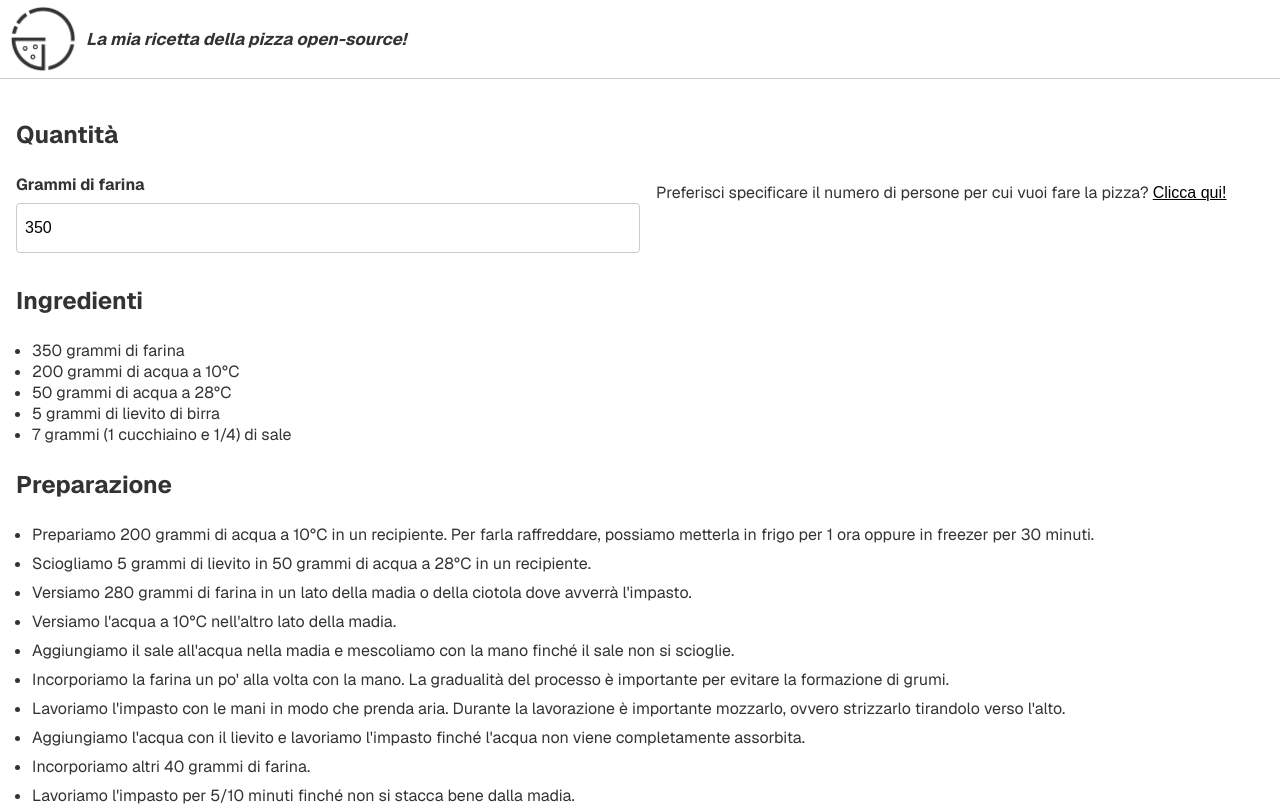
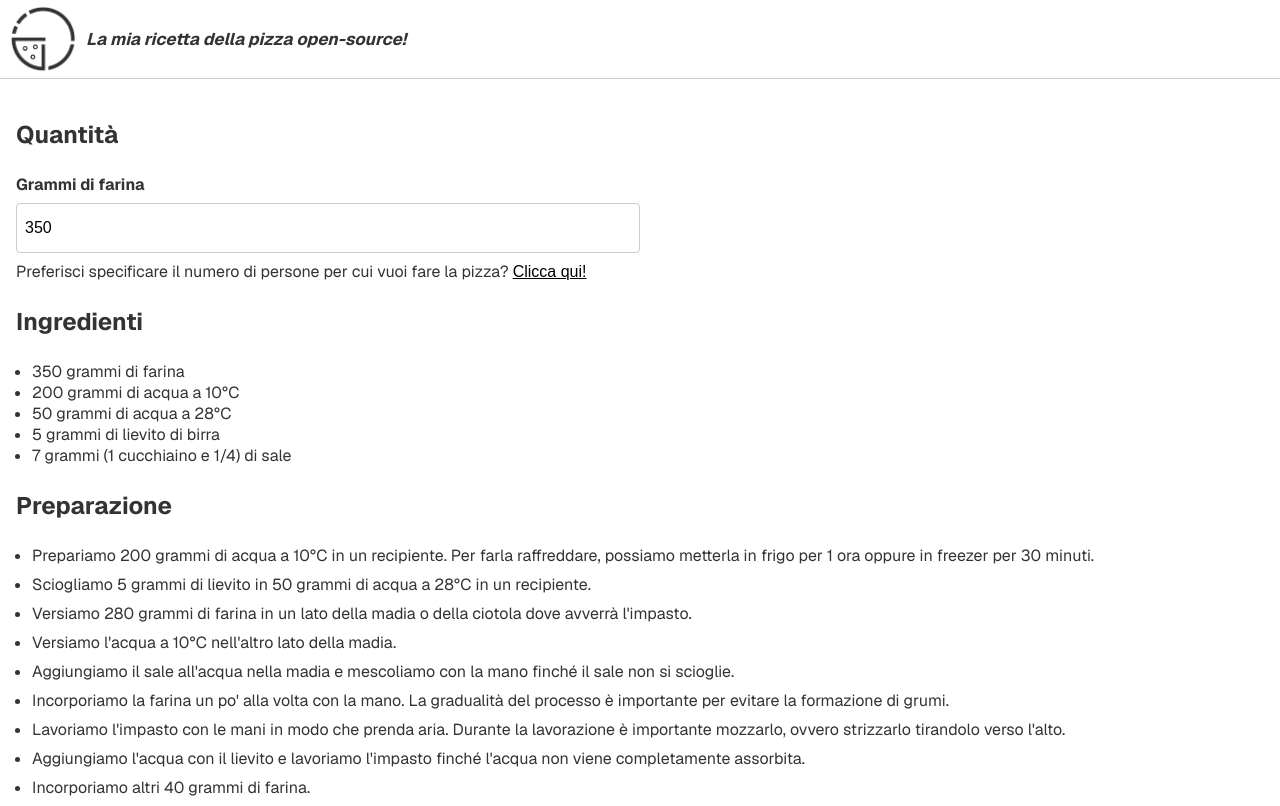
Before and after one commit to dapids/my-pizza, a Next.js app: page / in a window 1280 px wide. Shown: the top 806 px of the page. Built offline with nearby package versions, Linux system fonts and the light colour scheme.

Commit message:
Fix layout issue with input fields on desktop

```diff
--- a/src/app/page.module.css
+++ b/src/app/page.module.css
@@ -17,26 +17,10 @@
   padding: 16px 16px 32px;
 }
 
-#form {
-  display: flex;
-  flex-direction: row;
-
-  @media screen and (max-width: 768px) {
-    flex-direction: column;
-  }
-}
-
 .input {
-  flex-grow: 1;
-  margin-right: 16px;
   max-width: 50%;
 
-  &:last-child {
-    margin-right: 0;
-  }
-
-  @media screen and (max-width: 768px) {
-    margin-right: 0;
+  @media screen and (max-width: 1024px) {
     max-width: 100%;
   }
 }
--- a/src/app/page.tsx
+++ b/src/app/page.tsx
@@ -94,26 +94,30 @@ export default function Home() {
           <h2>Quantità</h2>
 
           {peopleSelected ? (
-            <div id={styles.form}>
+            <div>
               <div className={styles.input}>
                 <label htmlFor="number-of-people">Numero di persone</label>
                 <input id="number-of-people" min="1" onChange={onNumberOfPeopleChange} step="1" type="number" value={numberOfPeopleSelected} />
               </div>
 
+              <div>
                 <p>
                   Preferisci specificare la quantità di farina che vuoi utilizzare? <button onClick={onPeopleSelected(false)}>Clicca qui!</button>
                 </p>
               </div>
+            </div>
           ) : (
-            <div id={styles.form}>
+            <div>
               <div className={styles.input}>
                 <label htmlFor="flour-grams">Grammi di farina</label>
                 <input id="flour-grams" min="50" onChange={onFlourGramsChange} step="50" type="number" value={flourGramsSelected} />
               </div>
 
+              <div>
                 <p>
                   Preferisci specificare il numero di persone per cui vuoi fare la pizza? <button onClick={onPeopleSelected(true)}>Clicca qui!</button>
                 </p>
+              </div>
             </div>
           )}
         </div>
```
Lines whose indentation alone changed are shown as unchanged.
